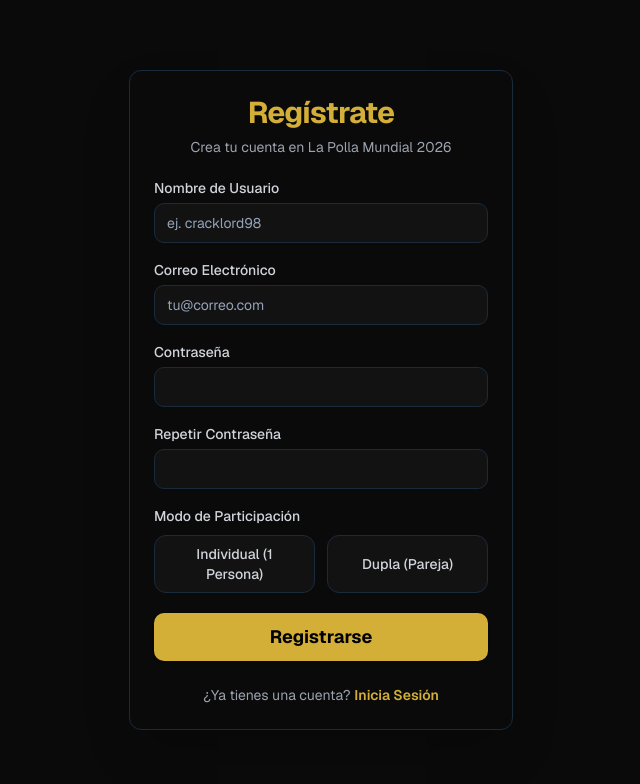
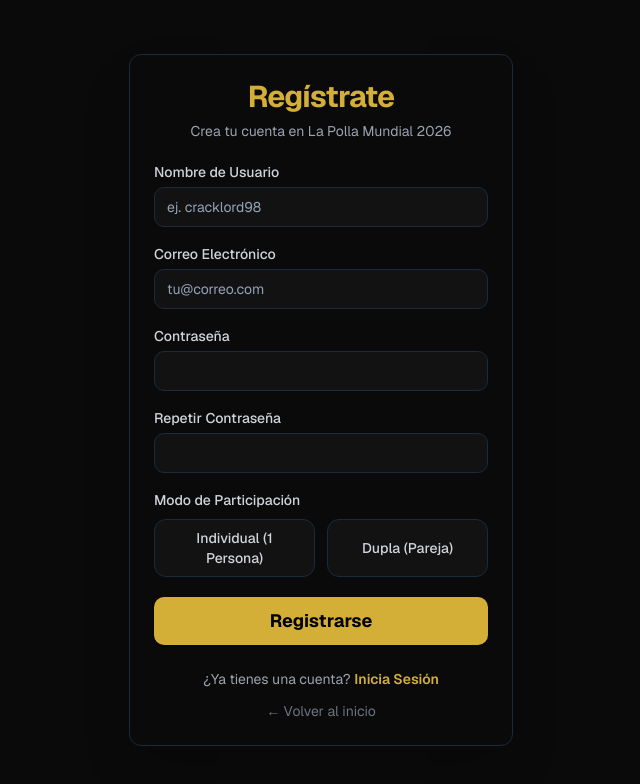
Before and after one commit to Cracklord98/synaptica_mundial_2026, a Next.js app: page /auth/sign-up in a window 1280 px wide. Shown: the top 784 px of the page, without its empty margins (319-959 px from the left). Built offline with nearby package versions, Linux system fonts and the light colour scheme; no server answers.

Commit message:
fix: sign-out redirect to landing page and add back home links

```diff
--- a/app/dashboard/layout.tsx
+++ b/app/dashboard/layout.tsx
@@ -60,7 +60,7 @@ export default async function DashboardLayout({
     "use server";
     const supabase = await createClient();
     await supabase.auth.signOut();
-    redirect("/auth/login");
+    redirect("/");
   };
 
   const navItems = [
--- a/components/login-form.tsx
+++ b/components/login-form.tsx
@@ -98,7 +98,8 @@ export function LoginForm({
                 {isLoading ? "Ingresando..." : "Ingresar"}
               </Button>
             </div>
-            <div className="mt-6 text-center text-sm text-gray-400">
+            <div className="mt-6 flex flex-col gap-3 text-center text-sm text-gray-400">
+              <div>
                 ¿No tienes una cuenta?{" "}
                 <Link
                   href="/auth/sign-up"
@@ -107,6 +108,10 @@ export function LoginForm({
                   Regístrate
                 </Link>
               </div>
+              <Link href="/" className="text-gray-500 hover:text-white transition-colors">
+                ← Volver al inicio
+              </Link>
+            </div>
           </form>
         </CardContent>
       </Card>
--- a/components/sign-up-form.tsx
+++ b/components/sign-up-form.tsx
@@ -209,10 +209,15 @@ export function SignUpForm({
                 {isLoading ? "Creando Cuenta..." : "Registrarse"}
               </Button>
             </div>
-            <div className="mt-6 text-center text-sm text-gray-400">
-              ¿Ya tienes una cuenta?{" "}
-              <Link href="/auth/login" className="text-[#D4AF37] hover:underline underline-offset-4 font-semibold">
-                Inicia Sesión
+            <div className="mt-6 flex flex-col gap-3 text-center text-sm text-gray-400">
+              <div>
+                ¿Ya tienes una cuenta?{" "}
+                <Link href="/auth/login" className="text-[#D4AF37] hover:underline underline-offset-4 font-semibold">
+                  Inicia Sesión
+                </Link>
+              </div>
+              <Link href="/" className="text-gray-500 hover:text-white transition-colors">
+                ← Volver al inicio
               </Link>
             </div>
           </form>
```
Lines whose indentation alone changed are shown as unchanged.
